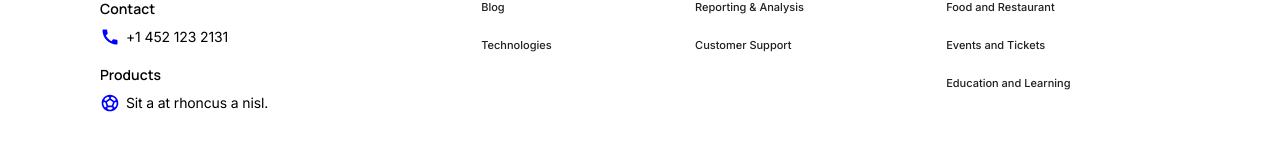
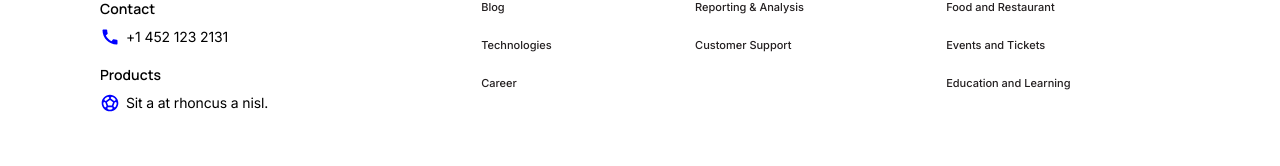
Before and after one commit to Satyam-99-Kumar/Awwaltech_Reactjs, a React (Create React App) app: page /about in a window 1280 px wide. Shown: the part 2863-3029 px from the top of the page. Built offline with nearby package versions, Linux system fonts and the light colour scheme; no server answers.

Commit message:
merged the code

```diff
--- a/src/components/Footer/Footer.js
+++ b/src/components/Footer/Footer.js
@@ -51,6 +51,7 @@ function Footer() {
           <Link to="/portfolio">Portfolio</Link>
           <Link to="/blog">Blog</Link>
           <Link to="/technologies">Technologies</Link>
+          <Link to="/career">Career</Link>
         </div>
         <div className={style.footer__three}>
           <h3>Services</h3>
```
